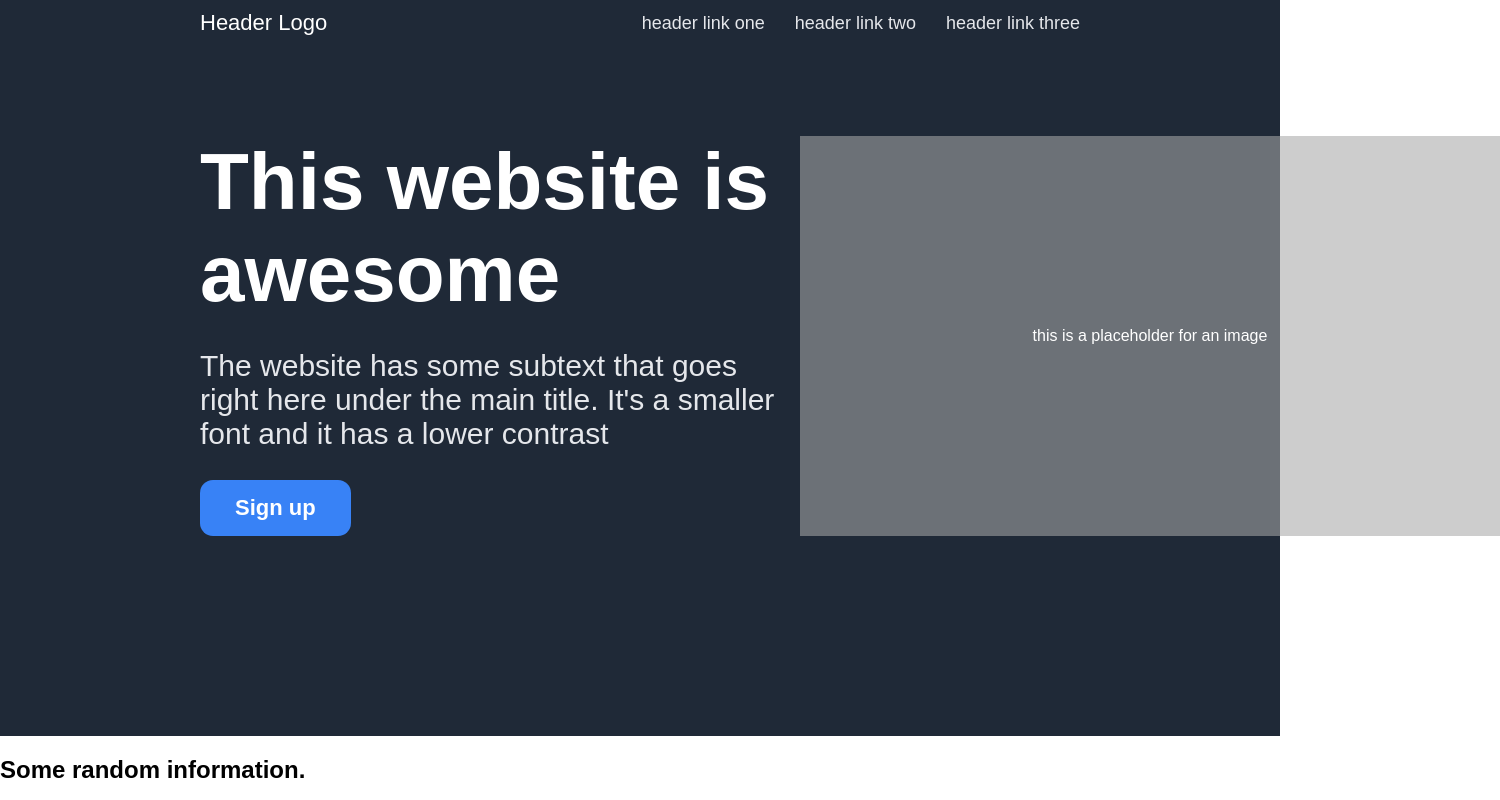
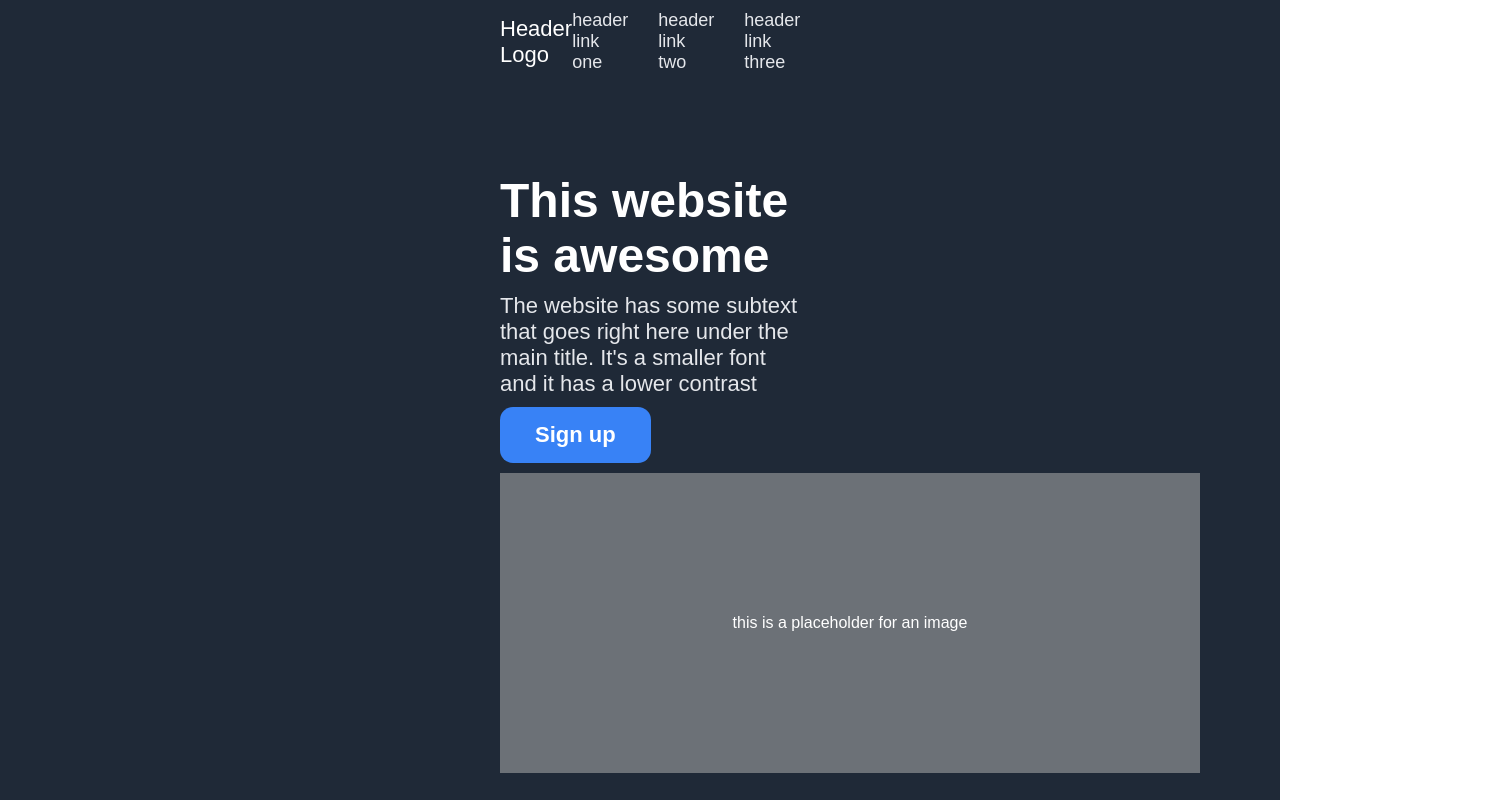
Before and after one commit to Smoqee/odin-landing-page, a plain HTML site: page index.html in a window 1280 px wide. Shown: the top 800 px of the page, 1500 px wide, since content can reach past the window. Drawn offline with Linux system fonts and the light colour scheme.

Commit message:
Fix CSS of header and small adjustments

```diff
--- a/style.css
+++ b/style.css
@@ -4,6 +4,7 @@ body {
     display: flex;
     flex-direction: column;
     font-family: Arial, Helvetica, sans-serif;
+    align-items: space-between;
 }
 
 h1 {
@@ -18,10 +19,11 @@ p {
 .header {
     color: white;
     background-color: #1F2937;
-    padding: 10px 200px 200px 200px;
+    padding: 10px 500px 200px 500px;
     display: flex;
     flex-direction: column;
     justify-content: space-between;
+    flex-shrink: 0;
 }
 
 .container {
@@ -48,28 +50,30 @@ a {
 }
 
 .welcome {
-
+    margin: 0;
     margin-top: 100px;
+    padding: 0;
     display: flex;
     justify-content: space-between;
-    height: 400px;
+    flex-wrap: wrap;
 }
 
 .text {
-    flex-shrink: 0;
     display: flex;
     flex-direction: column;
     justify-content: space-between;
-
-    max-width: 600px;
+    min-width: 300px;
+    max-width: 500px;
+    gap: 10px;
 }
 
 .text h1 {
-    font-size: 80px;
+    font-size: 48px;
+    font-weight: 900;
 }
 
 .text p {
-    font-size: 30px;
+    font-size: 22px;
     color: #E5E7EB;
 }
 
@@ -84,6 +88,7 @@ a {
     font-size: 22px;
     font-weight: bold;
     border-radius: 13px;
+    margin-bottom: 10px;
 }
 
 
@@ -95,7 +100,11 @@ a {
     align-items: center;
     background-color: rgba(167, 167, 167, 0.568);
     width: 700px;
+    height: 300px;
 }
+
+
+
 
 
 
```
Also changed, not shown: index.html (+7 -0 lines).
